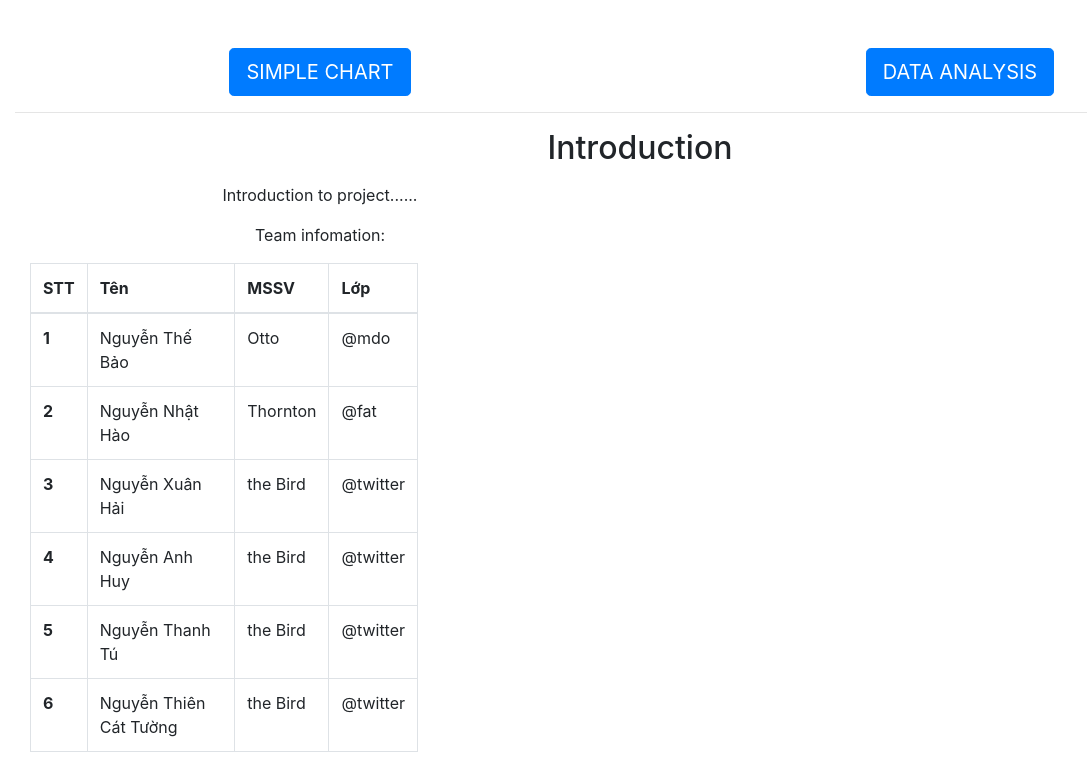
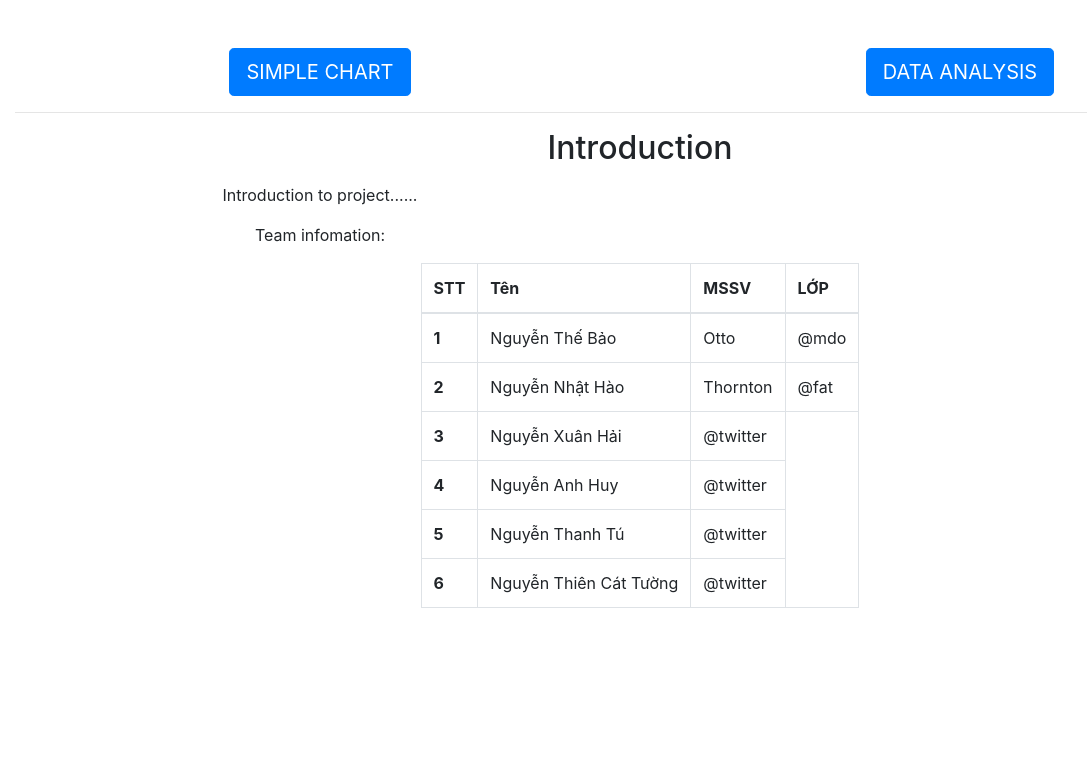
Before and after one commit to Tus261/app-ptdl1, a Django app: page / in a window 1280 px wide. Shown: the part 56-824 px from the top of the page, without its empty margins (0-1087 px from the left). After the commit the page ends 664 px from the top, so only its background shows below. Run offline with Django 3.2, Linux system fonts and the light colour scheme; some libraries are stand-ins or nearby versions.

Commit message:
edit table l2

```diff
--- a/ptdl/templates/pages/home.html
+++ b/ptdl/templates/pages/home.html
@@ -34,15 +34,16 @@
             <div class="col-md-6  text-center">
                 <p>Team infomation:</p>
             </div>
-            <div class="col-md-7">
-                <div class="col-md-7">
+        </div>
+        <div class="row justify-content-center">
+            <div class="col-auto">
                 <table class="table table-bordered">
                     <thead>
                       <tr>
                         <th scope="col">STT</th>
                         <th scope="col">Tên</th>
                         <th scope="col">MSSV</th>
-                                <th scope="col">Lớp</th>
+                        <th scope="col">LỚP</th>
                       </tr>
                     </thead>
                     <tbody>
@@ -61,25 +62,21 @@
                       <tr>
                         <th scope="row">3</th>
                         <td>Nguyễn Xuân Hải</td>
-                                <td>the Bird</td>
                         <td>@twitter</td>
                       </tr>
                       <tr>
                         <th scope="row">4</th>
                         <td>Nguyễn Anh Huy</td>
-                                <td>the Bird</td>
                         <td>@twitter</td>
                       </tr>
                       <tr>
                         <th scope="row">5</th>
                         <td>Nguyễn Thanh Tú</td>
-                                <td>the Bird</td>
                         <td>@twitter</td>
                       </tr>
                       <tr>
                         <th scope="row">6</th>
                         <td>Nguyễn Thiên Cát Tường</td>
-                                <td>the Bird</td>
                         <td>@twitter</td>
                       </tr>
                     </tbody>
@@ -87,7 +84,7 @@
             </div>
         </div>
     </div>
-    </div>
+
 
 
 </body>
```
Lines whose indentation alone changed are shown as unchanged.
